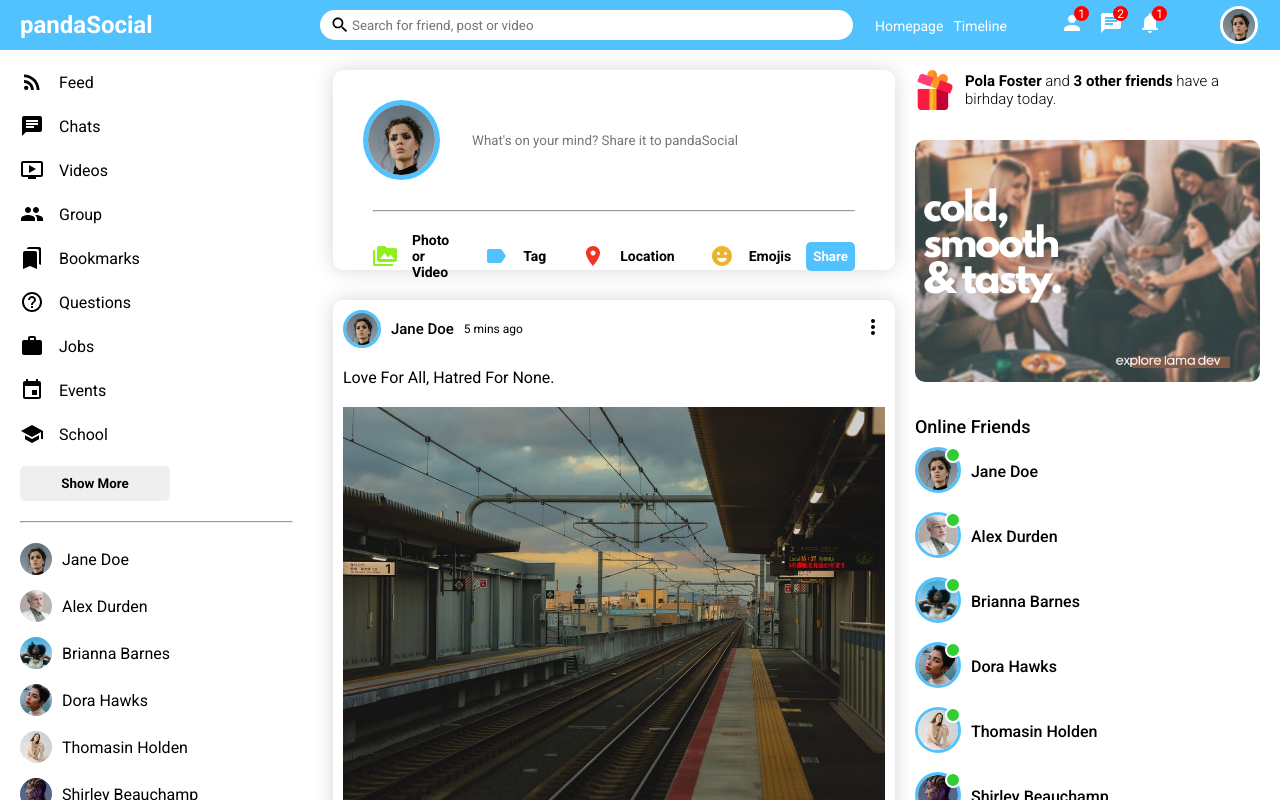
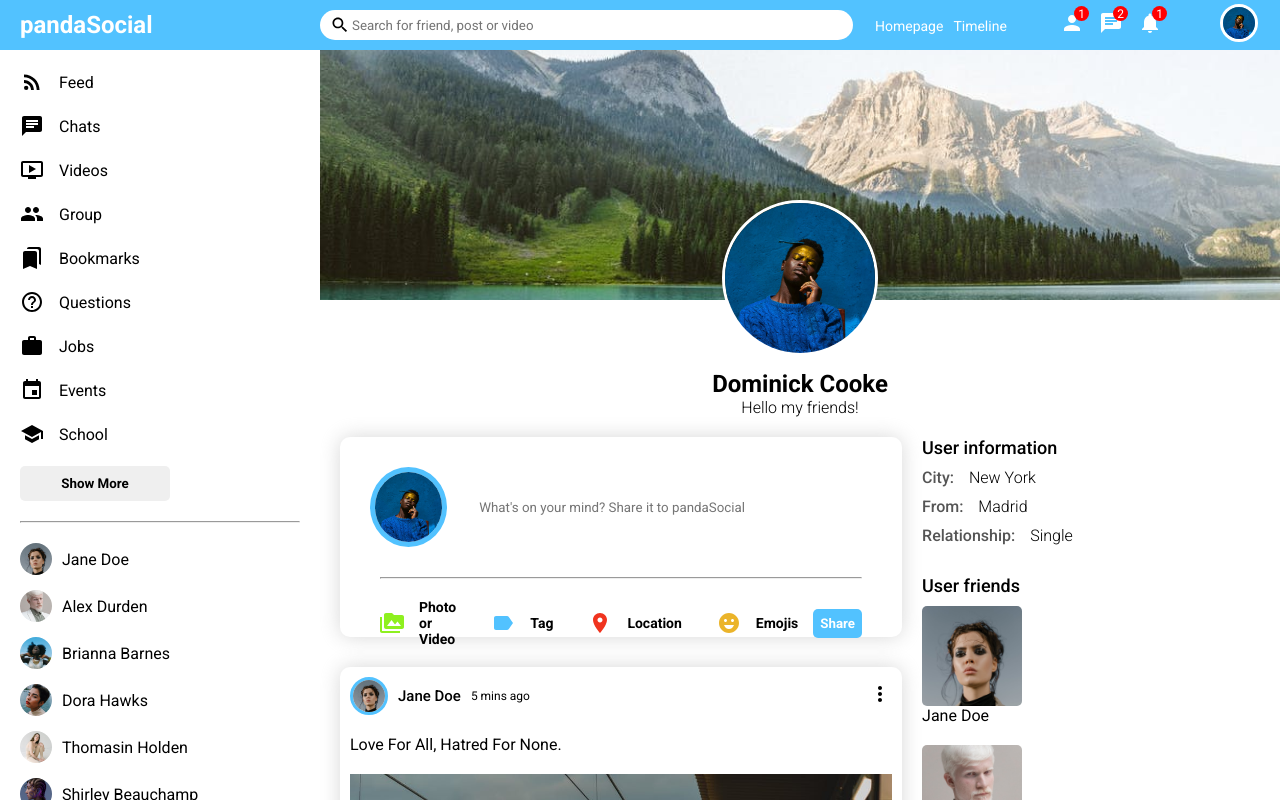
Before and after one commit to OLD-itdev161-fa2024/chris-chang-p2, a React (Create React App) app: page /profile in a window 1280 px wide. Shown: the top 800 px of the page. Built offline with nearby package versions, Linux system fonts and the light colour scheme.

Commit message:
finished some page linking and polished a few things

```diff
--- a/src/App.js
+++ b/src/App.js
@@ -1,7 +1,23 @@
+import { BrowserRouter, Routes, Route } from "react-router-dom";
 import Home from "./pages/home/Home";
+import Login from "./pages/login/Login";
+import Profile from "./pages/profile/Profile";
+import Register from "./pages/register/Register";
 
 function App() {
-  return <Home />
+  return(
+    <div>
+      <BrowserRouter>
+        <Routes>
+          <Route index element ={<Home/>} />
+          <Route path="/home" element ={<Home/>} />
+          <Route path="/profile" element ={<Profile/>} />
+          <Route path="/login" element ={<Login/>} />
+          <Route path="/register" element ={<Register/>} />
+        </Routes>
+      </BrowserRouter>
+    </div>
+  )
 }
 
 export default App;
--- a/src/components/rightbar/Rightbar.js
+++ b/src/components/rightbar/Rightbar.js
@@ -1,6 +1,7 @@
 import "./rightbar.css";
 import { Users } from "../../dummyData";
 import Online from "../online/Online";
+import UserFriend from "../userFriend/UserFriend";
 
 export default function Rightbar({ profile }) {
   const HomeRightbar = () => {
@@ -9,7 +10,7 @@ export default function Rightbar({ profile }) {
         <div className="birthdayContainer">
           <img className="birthdayImg" src="assets/gift.png" alt="" />
           <span className="birthdayText">
-            <b>Pola Foster</b> and <b>3 other friends</b> have a birhday today.
+            <b>Pola Foster</b> and <b>3 other friends</b> have a birthday today.
           </span>
         </div>
         <img className="rightbarAd" src="assets/ad.png" alt="" />
@@ -44,53 +45,11 @@ export default function Rightbar({ profile }) {
         <h4 className="rightbarTitle">User friends</h4>
         <div className="rightbarFollowings">
           <div className="rightbarFollowing">
-            <img
-              src="assets/person/1.jpeg"
-              alt=""
-              className="rightbarFollowingImg"
-            />
-            <span className="rightbarFollowingName">John Carter</span>
+            <span className="rightbarFollowingName">{Users.map(u => (
+                        <UserFriend key={u.id} user={u} />
+                    ))}</span>
           </div>
-          <div className="rightbarFollowing">
-            <img
-              src="assets/person/2.jpeg"
-              alt=""
-              className="rightbarFollowingImg"
-            />
-            <span className="rightbarFollowingName">John Carter</span>
-          </div>
-          <div className="rightbarFollowing">
-            <img
-              src="assets/person/3.jpeg"
-              alt=""
-              className="rightbarFollowingImg"
-            />
-            <span className="rightbarFollowingName">John Carter</span>
-          </div>
-          <div className="rightbarFollowing">
-            <img
-              src="assets/person/4.jpeg"
-              alt=""
-              className="rightbarFollowingImg"
-            />
-            <span className="rightbarFollowingName">John Carter</span>
-          </div>
-          <div className="rightbarFollowing">
-            <img
-              src="assets/person/5.jpeg"
-              alt=""
-              className="rightbarFollowingImg"
-            />
-            <span className="rightbarFollowingName">John Carter</span>
-          </div>
-          <div className="rightbarFollowing">
-            <img
-              src="assets/person/6.jpeg"
-              alt=""
-              className="rightbarFollowingImg"
-            />
-            <span className="rightbarFollowingName">John Carter</span>
-          </div>
+
         </div>
       </>
     );
--- a/src/components/share/Share.js
+++ b/src/components/share/Share.js
@@ -6,7 +6,7 @@ export default function Share() {
     <div className="share">
         <div className="shareWrapper">
             <div className="shareTop">
-                    <img src="/assets/person/1.jpeg" alt="" className="shareProfileImg"/>
+                    <img src="/assets/person/7.jpeg" alt="" className="shareProfileImg"/>
                 <input
                     placeholder="What's on your mind? Share it to pandaSocial"
                     className="shareInput"
--- a/src/components/topbar/Topbar.js
+++ b/src/components/topbar/Topbar.js
@@ -1,11 +1,13 @@
 import "./topbar.css";
+import { Link } from "react-router-dom";
 import { Search, Person, Chat, Notifications } from "@material-ui/icons";
 
 export default function Topbar() {
   return (
+    <nav>
       <div className="topbarContainer">
         <div className="topbarLeft">
-        <span className="logo">pandaSocial</span>
+          <Link to='/' className="logo">pandaSocial</Link>
         </div>
         <div className="topbarCenter">
           <div className="searchbar">
@@ -18,7 +20,7 @@ export default function Topbar() {
         </div>
         <div className="topbarRight">
           <div className="topbarLinks">
-          <span className="topbarLink">Homepage</span>
+            <Link to='/' className="topbarLink">Homepage</Link>
             <span className="topbarLink">Timeline</span>
           </div>
           <div className="topbarIcons">
@@ -35,8 +37,11 @@ export default function Topbar() {
               <span className="topbarIconBadge">1</span>
             </div>
           </div>
-        <img src="/assets/person/1.jpeg" alt="" className="topbarImg"/>
+          <Link to='/profile'>
+            <img src="/assets/person/7.jpeg" alt="" className="topbarImg"/>
+          </Link>
         </div>
       </div>
+    </nav>
   );
 }
--- a/src/components/topbar/topbar.css
+++ b/src/components/topbar/topbar.css
@@ -19,6 +19,7 @@
     font-weight: bold;
     color: white;
     cursor: pointer;
+    text-decoration: none;
 }
 
 .topbarCenter{
@@ -60,6 +61,8 @@
     margin-right: 10px;
     font-size: 14px;
     cursor: pointer;
+    text-decoration: none;
+    color: white;
 }
 
 .topbarIcons{
--- /dev/null
+++ b/src/components/userFriend/UserFriend.js
@@ -0,0 +1,17 @@
+import "./userFriend.css"
+
+export default function UserFriend({user}) {
+  return (
+    <div className="rightbarFollowings">
+        <div className="rightbarFollowing">
+            <img
+              src={user.profilePicture}
+              alt=""
+              className="rightbarFollowingImg"
+            />
+            <span className="rightbarFollowingName">{user.username}</span>
+          </div>
+    </div>
+
+  )
+}
--- /dev/null
+++ b/src/components/userFriend/userFriend.css
@@ -0,0 +1,19 @@
+.rightbarFollowing {
+    display: flex;
+    flex-direction: column;
+    margin-bottom: 20px;
+    cursor: pointer;
+}
+
+.rightbarFollowingImg {
+    width: 100px;
+    height: 100px;
+    object-fit: cover;
+    border-radius: 5px;
+}
+
+.rightbarFollowings {
+    display: flex;
+    flex-wrap: wrap;
+    justify-content: space-between;
+}
--- a/src/pages/profile/Profile.js
+++ b/src/pages/profile/Profile.js
@@ -3,6 +3,7 @@ import Topbar from "../../components/topbar/Topbar";
 import Sidebar from "../../components/sidebar/Sidebar";
 import Feed from "../../components/feed/Feed";
 import Rightbar from "../../components/rightbar/Rightbar";
+
 
 export default function Profile() {
   return (
```
Lines whose indentation alone changed are shown as unchanged.
